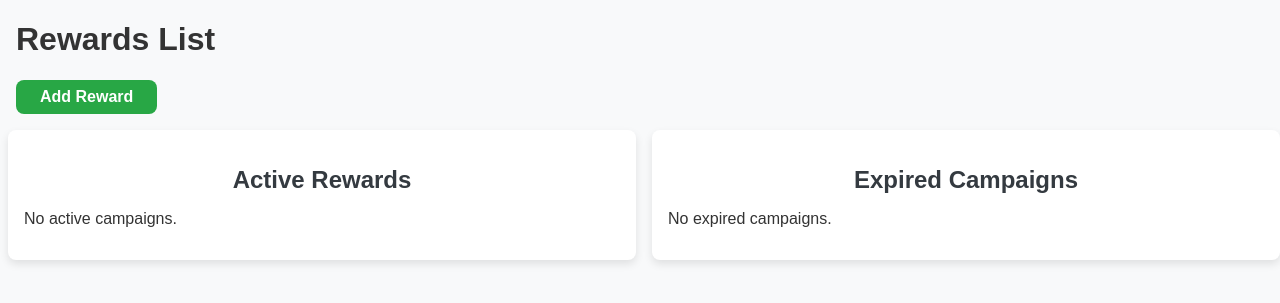
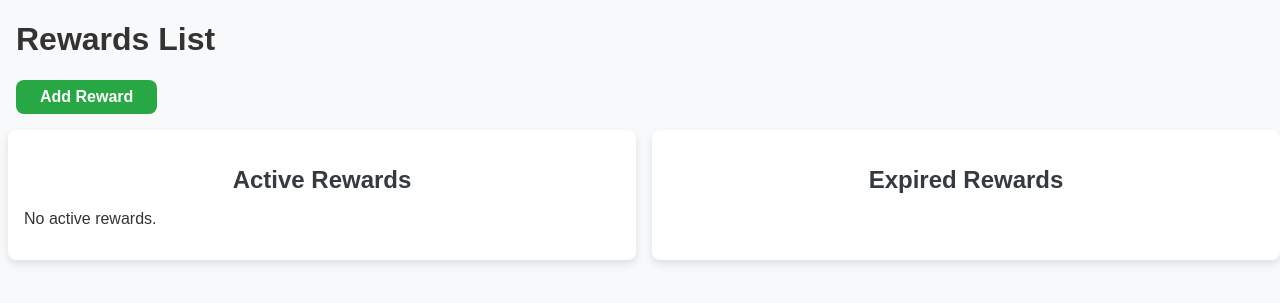
Before and after one commit to CSCI3356-Fall2024/Team-ML, a Django app: page /rewards_list/ in a window 1280 px wide. Shown: the part 88-391 px from the top of the page. Run offline with Django 5.2, Linux system fonts and the light colour scheme; a user stored in the database is signed in; tables that the repository leaves empty hold one stand-in row (values such as "Sample post").

Commit message:
styling for rewards page

```diff
--- a/HTeamML/mysite/main/templates/rewards.html
+++ b/HTeamML/mysite/main/templates/rewards.html
@@ -46,8 +46,8 @@
                                 {% endif %}
 
                                 {% if not user.supervisor %}
-                                    {% if reward not in user.completed_campaigns.all %}
-                                        <form method="post" action="{% url 'campaign_complete' campaign.id %}">
+                                    {% if reward not in user.redeemed_rewards.all %}
+                                        <form method="post" action="{% url 'reward_redeem' reward.id %}">
                                             {% csrf_token %}
                                             <button type="submit">Redeem</button>
                                         </form>
@@ -60,7 +60,7 @@
                     {% endfor %}
                 </ul>
             {% else %}
-                <p>No active campaigns.</p>
+                <p>No active rewards.</p>
             {% endif %}
         </div>
 
@@ -71,24 +71,23 @@
 
     {% if user and user.supervisor %}
         <div class="column">
-            <h2>Expired Campaigns</h2>
-            {% if expired_campaigns %}
+            <h2>Expired Rewards</h2>
+            {% if expired_rewards %}
                 <ul>
-                    {% for campaign in expired_campaigns %}
+                    {% for reward in expired_campaigns %}
                             <div class="campaign-item">
-                                <div class="campaign-title">{{campaign.name}}</div>
-                                <div class="campaign-dates">{{campaign.startdate}} - {{campaign.enddate}}</div>
-                                <div class="campaign-points">{{campaign.pointsreward}} Points</div>
-                                <div class="campaign-description">Description: {{campaign.description}}</div>
-                                <div class="campaign-validation">Validation Method: {{campaign.validationmethod}}</div>
+                                <div class="campaign-title">{{reward.name}}</div>
+                                <div class="campaign-dates">{{reward.startdate}} - {{reward.enddate}}</div>
+                                <div class="campaign-points">{{reward.pointsrequiredeward}} Points</div>
+                                <div class="campaign-description">Description: {{reward.description}}</div>
                                 {% if user and user.supervisor %}
-                                    <strong>Campaign ID: {{ campaign.id }}</strong>
+                                    <strong>Campaign ID: {{ reward.id }}</strong>
                                 {% endif %}
                             </div>
                     {% endfor %}
                 </ul>
             {% else %}
-                <p>No expired campaigns.</p>
+                <p>No expired rewards.</p>
             {% endif %}
             </div>
     {% endif %}
```
